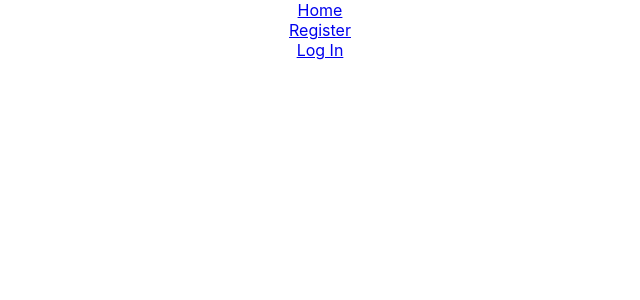
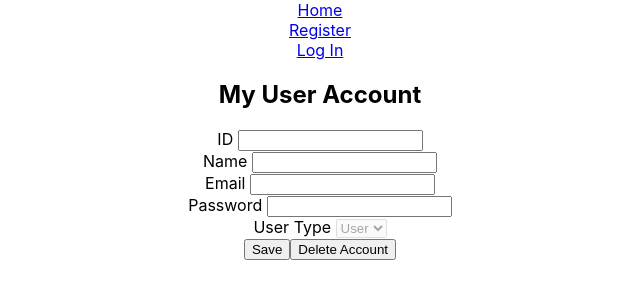
Before and after one commit to ride-for-life-build-week/front-end--Ashley-Cruz, a React (Create React App) app in the folder ride-app/: page /UserForm in a window 1280 px wide. Shown: the top 300 px of the page, without its empty margins (320-960 px from the left). Built offline with nearby package versions, Linux system fonts and the light colour scheme.

Commit message:
now I have User and Driver Page, still working on the edit

```diff
--- a/ride-app/src/App.js
+++ b/ride-app/src/App.js
@@ -12,8 +12,12 @@ import Login from "./Components/Login";
 import Home from "./Components/HomePage";
 import UserPage from "./Components/UserPage";
 import AddUserForm from "./Components/AddUserForm";
+import DriverForm from "./Components/DriverForm";
 
 import "./App.css";
+import UserForm from "./Components/UserForm";
+
+export const users = [];
 
 class App extends React.Component {
   render() {
@@ -44,8 +48,8 @@ class App extends React.Component {
           <Route exact path="/" component={Home} />
           <Route path="/login" component={Login} />
           <Route path="/AddUserForm" component={AddUserForm} />
-          <Route path="/user/form" component={AddUserForm} />
-          <Route path="/user" component={UserPage} />
+          <Route path="/DriverForm" component={DriverForm} />
+          <Route path="/UserForm" component={UserForm} />
         </div>
       </Router>
     );
--- a/ride-app/src/Components/AddUserForm.js
+++ b/ride-app/src/Components/AddUserForm.js
@@ -2,6 +2,7 @@ import React from "react";
 import { connect } from "react-redux";
 
 import { addUser } from "../Actions";
+import { users } from "../App.js";
 
 class AddUserForm extends React.Component {
   constructor() {
@@ -9,32 +10,38 @@ class AddUserForm extends React.Component {
     this.state = {
       name: "",
       email: "",
-      username: "",
-      password: ""
+      password: "",
+      userType: "user",
+      id: ""
     };
+
+    this.handleInput = this.handleInput.bind(this);
+    this.handleSubmit = this.handleSubmit.bind(this);
   }
 
-  handleInput = e => {
+  handleInput(event) {
     this.setState({
-      [e.target.name]: e.target.value
+      [event.target.name]: event.target.value
     });
-  };
+  }
 
-  handleSubmit = e => {
-    e.preventDefault();
-    // if (
-    //   localStorage.token
-    //   //   this.state.name === "" ||
-    //   //   this.state.username === "" ||
-    //   //   this.state.email === "" ||
-    //   //   this.state.password === ""
-    // ) {
-    this.props.addUser(this.state).then(() => this.props.history.push("/"));
-    // } else {
-    // }
-
-    this.setState({ name: "", email: "", username: "", password: "" });
-  };
+  handleSubmit(event) {
+    this.setState({
+      name: "",
+      email: "",
+      username: "",
+      password: "",
+      userType: "",
+      id: ""
+    });
+    //  console.log("A form was submitted: " + this.state);
+    // console.log(this.state);
+    event.preventDefault();
+    console.log(users);
+    this.state.id = users.length;
+    users.push(this.state);
+    this.props.history.push("/login");
+  }
 
   cancelForm = e => {
     e.preventDefault();
@@ -44,39 +51,45 @@ class AddUserForm extends React.Component {
   render() {
     return (
       <div className="user-form">
-        <button link="/home" className="cancel-btn" onClick={this.cancelForm}>
-          X
-        </button>
         <form onSubmit={this.handleSubmit}>
           <h2>Create a new Account</h2>
+          <label>Name </label>
           <input
             type="text"
-            placeholder="name"
+            placeholder="Name"
             name="name"
             value={this.state.name}
             onChange={this.handleInput}
           />
+          <br />
+          <label>Email </label>
           <input
             type="text"
-            placeholder="username"
-            name="username"
-            value={this.state.username}
-            onChange={this.handleInput}
-          />
-          <input
-            type="text"
-            placeholder="email"
+            placeholder="Email"
             name="email"
             value={this.state.email}
             onChange={this.handleInput}
           />
+          <br />
+          <label>Password </label>
           <input
-            type="text"
-            placeholder="password"
+            type="password"
+            placeholder="Password"
             name="password"
             value={this.state.password}
             onChange={this.handleInput}
           />
+          <br />
+          <label>User Type </label>
+          <select
+            value={this.state.userType}
+            onChange={this.handleInput}
+            name="userType"
+          >
+            <option value="user">User</option>
+            <option value="driver">Driver</option>
+          </select>
+          <br />
           <button className="add-user-btn">Register</button>
         </form>
       </div>
--- /dev/null
+++ b/ride-app/src/Components/DriverForm.js
@@ -0,0 +1,113 @@
+import React from "react";
+import { connect } from "react-redux";
+
+import { addUser } from "../Actions";
+import { users } from "../App.js";
+
+class DriverForm extends React.Component {
+  constructor() {
+    super();
+    this.state = {
+      name: "",
+      email: "",
+      password: "",
+      userType: "",
+      id: ""
+    };
+  }
+
+  handleInput = e => {
+    this.setState({
+      [e.target.name]: e.target.value
+    });
+  };
+
+  handleSubmit = e => {
+    e.preventDefault();
+    // if (
+    //   localStorage.token
+    //   //   this.state.name === "" ||
+    //   //   this.state.username === "" ||
+    //   //   this.state.email === "" ||
+    //   //   this.state.password === ""
+    // ) {
+    this.props.addUser(this.state).then(() => this.props.history.push("/"));
+    // } else {
+    // }
+
+    this.setState({ name: "", email: "", username: "", password: "" });
+  };
+
+  cancelForm = e => {
+    e.preventDefault();
+    this.props.history.push("/");
+  };
+
+  render() {
+    return (
+      <div className="user-form">
+        {/* <button link="/home" className="cancel-btn" onClick={this.cancelForm}>
+          X
+        </button> */}
+        <form onSubmit={this.handleSubmit}>
+          <h2>My Driver Account</h2>
+          <label>ID </label>
+          <input
+            disabled
+            type="id"
+            // placeholder="Name"
+            name="name"
+            value={this.state.id}
+            onChange={this.handleInput}
+          />
+          <br />
+          <label>Name </label>
+          <input
+            type="text"
+            // placeholder="Name"
+            name="name"
+            value={this.state.name}
+            onChange={this.handleInput}
+          />
+          <br />
+          <label>Email </label>
+          <input
+            type="text"
+            // placeholder="Email"
+            name="email"
+            value={this.state.email}
+            onChange={this.handleInput}
+          />
+          <br />
+          <label>Password </label>
+          <input
+            type="text"
+            // placeholder="Password"
+            name="password"
+            value={this.state.password}
+            onChange={this.handleInput}
+          />
+          <br />
+          <label>User Type </label>
+          <select disabled>
+            <option value="driver">Driver</option>
+          </select>
+          {/* <input
+            type="select"
+            placeholder="User Type"
+            name="userType"
+            value={this.state.userType}
+            onChange={this.handleInput}
+          /> */}
+          <br />
+          <button className="add-user-btn">Save</button>
+          <button className="add-user-btn">Delete Account</button>
+        </form>
+      </div>
+    );
+  }
+}
+export default connect(
+  null,
+  { addUser }
+)(DriverForm);
--- a/ride-app/src/Components/Login.js
+++ b/ride-app/src/Components/Login.js
@@ -4,6 +4,11 @@ import { connect } from "react-redux";
 import Loader from "react-loader-spinner";
 
 import { login } from "../Actions";
+import { users } from "../App.js";
+
+// function findUser(user, username) {
+//   return user === username;
+// }
 
 class Login extends React.Component {
   state = {
@@ -25,7 +30,26 @@ class Login extends React.Component {
   handleClick = e => {
     e.preventDefault();
     this.props.login(this.state.credentials).then(() => {
-      this.props.history.push("/user");
+      // console.log(this.state.credentials.username);
+
+      var username = this.state.credentials.username;
+      var pw = this.state.credentials.password;
+      var userAttemptingLogin = users.find(function(user) {
+        return user.email === username;
+      });
+      if (!userAttemptingLogin) {
+        console.log("user not found");
+      } else {
+        console.log("user found");
+        if (pw === userAttemptingLogin.password) {
+          console.log("password matches");
+          // this.props.user = userAttemptingLogin;
+          if (userAttemptingLogin.userType === "user")
+            this.props.history.push("/UserForm");
+          else this.props.history.push("/DriverForm");
+        } else console.log("password does not match");
+      }
+      // console.log(users);
     });
   };
 
@@ -38,14 +62,14 @@ class Login extends React.Component {
             type="text"
             name="username"
             value={this.state.credentials.username}
-            placeholder="...username"
+            placeholder="Username"
             onChange={this.handleInput}
           />
           <input
             type="password"
             name="password"
             value={this.state.credentials.password}
-            placeholder="...password"
+            placeholder="Password"
             onChange={this.handleInput}
           />
           <button>
--- /dev/null
+++ b/ride-app/src/Components/UserForm.js
@@ -0,0 +1,113 @@
+import React from "react";
+import { connect } from "react-redux";
+
+import { addUser } from "../Actions";
+import { users } from "../App.js";
+
+class UserForm extends React.Component {
+  constructor() {
+    super();
+    this.state = {
+      name: "",
+      email: "",
+      password: "",
+      userType: "",
+      id: ""
+    };
+  }
+
+  handleInput = e => {
+    console.log(this.state);
+    this.setState({
+      [e.target.name]: e.target.value
+    });
+  };
+
+  handleSubmit = e => {
+    e.preventDefault();
+    // if (
+    //   localStorage.token
+    //   //   this.state.name === "" ||
+    //   //   this.state.username === "" ||
+    //   //   this.state.email === "" ||
+    //   //   this.state.password === ""
+    // ) {
+    this.props.addUser(this.state).then(() => this.props.history.push("/"));
+    // } else {
+    // }
+
+    this.setState({ name: "", email: "", username: "", password: "" });
+  };
+
+  cancelForm = e => {
+    e.preventDefault();
+    this.props.history.push("/");
+  };
+
+  render() {
+    return (
+      <div className="user-form">
+        {/* <button link="/home" className="cancel-btn" onClick={this.cancelForm}>
+          X
+        </button> */}
+        <form onSubmit={this.handleSubmit}>
+          <h2>My User Account</h2>
+          <label>ID </label>
+          <input
+            type="id"
+            // placeholder="Name"
+            name="name"
+            value={this.state.id}
+            onChange={this.handleInput}
+          />
+          <br />
+          <label>Name </label>
+          <input
+            type="text"
+            // placeholder="Name"
+            name="name"
+            value={this.state.name}
+            onChange={this.handleInput}
+          />
+          <br />
+          <label>Email </label>
+          <input
+            type="text"
+            // placeholder="Email"
+            name="email"
+            value={this.state.email}
+            onChange={this.handleInput}
+          />
+          <br />
+          <label>Password </label>
+          <input
+            type="text"
+            // placeholder="Password"
+            name="password"
+            value={this.state.password}
+            onChange={this.handleInput}
+          />
+          <br />
+          <label>User Type </label>
+          <select disabled>
+            <option value="user">User</option>
+          </select>
+          {/* <input
+            type="select"
+            placeholder="User Type"
+            name="userType"
+            value={this.state.userType}
+            onChange={this.handleInput}
+          /> */}
+          <br />
+          <button className="add-user-btn">Save</button>
+          <button className="add-user-btn">Delete Account</button>
+        </form>
+      </div>
+    );
+  }
+}
+export default connect(
+  null,
+  { addUser }
+)(UserForm);
```
Also changed, not shown: ride-app/src/Components/DriverCard.js (added, +52 -0 lines).
